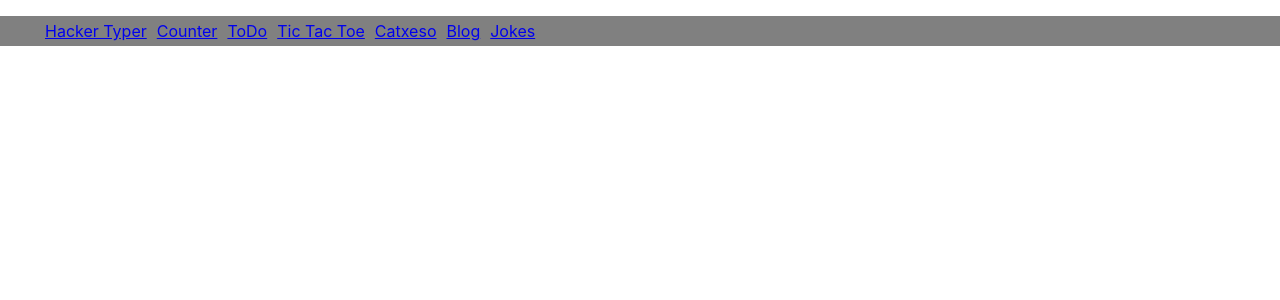
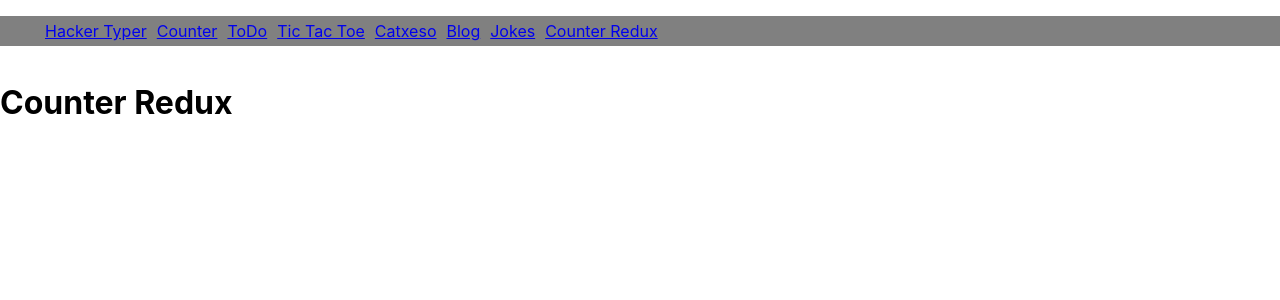
Before and after one commit to Tchomasek/IT-absolvent, a React (Create React App) app: page /counter-redux in a window 1280 px wide. Shown: the top 300 px of the page. Built offline with nearby package versions, Linux system fonts and the light colour scheme; no server answers.

Commit message:
counter-redux init

```diff
--- a/src/App.tsx
+++ b/src/App.tsx
@@ -1,5 +1,6 @@
 import "./App.css";
 import { BlogApp } from "./components/blog/PostApp";
+import { CounterRedux } from "./components/counter-redux/CounterRedux";
 import { Jokes } from "./components/jokes/Jokes";
 import { Link, Route, BrowserRouter as Router, Switch } from "react-router-dom";
 import { Pexeso } from "./components/pexeso/Pexeso";
@@ -43,6 +44,9 @@ export default function App() {
             <li>
               <Link to="/jokes">Jokes</Link>
             </li>
+            <li>
+              <Link to="/counter-redux">Counter Redux</Link>
+            </li>
           </ul>
         </nav>
 
@@ -68,6 +72,9 @@ export default function App() {
           <Route path="/jokes">
             <Jokes />
           </Route>
+          <Route path="/counter-redux">
+            <CounterRedux />
+          </Route>
         </Switch>
       </div>
     </Router>
--- /dev/null
+++ b/src/components/counter-redux/CounterRedux.tsx
@@ -0,0 +1,3 @@
+export const CounterRedux = () => {
+  return <h1>Counter Redux</h1>;
+};
```
